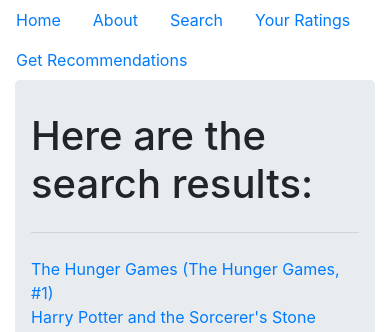
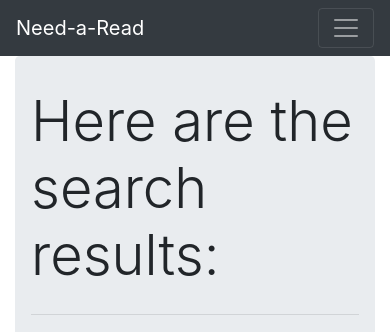
Before and after one commit to Safikh/Book-Recommender, a Flask app: page /search_results/1 in a window 390 px wide. Shown: the top 332 px of the page. Run offline with Flask 2, Linux system fonts and the light colour scheme; parts of the project's set-up code (start-up, migrations or seed data) failed here and were passed over; some libraries are stand-ins or nearby versions.

Commit message:
Modified Navbar. Gridview added.

```diff
--- a/project/core/forms.py
+++ b/project/core/forms.py
@@ -2,9 +2,10 @@
 from wtforms import StringField, SubmitField, RadioField
 
 
+
 class SearchForm(FlaskForm):
     text = StringField('Title')
-    submit = SubmitField('Search')
+    submit = SubmitField('')
 
 class RatingForm(FlaskForm):
     rating = RadioField(choices=[1,2,3,4,5])
--- a/project/core/views.py
+++ b/project/core/views.py
@@ -77,6 +77,6 @@
 
     preds = predict(df['given_rating'].values.reshape(1, M)).reshape(-1, 1)
     df['predicted_rating'] = [np.round(pred, 2) for pred in preds]
-    recc_books = df[(df['given_rating'] == 0) & (df['predicted_rating'] > 3)].sample(n=10)
+    recc_books = df[(df['given_rating'] == 0) & (df['predicted_rating'] > 3.25)].sample(n=10)
 
     return render_template('recommendations.html', recc_books=recc_books)
--- a/project/templates/base.html
+++ b/project/templates/base.html
@@ -2,25 +2,44 @@
 <html lang="en" dir="ltr">
 <head>
     <meta charset="UTF-8">
-    <title>Limbo</title>
+    <title>Need-a-Read</title>
     <!-- CSS only -->
     <link rel="stylesheet" href="https://stackpath.bootstrapcdn.com/bootstrap/4.5.2/css/bootstrap.min.css" integrity="sha384-JcKb8q3iqJ61gNV9KGb8thSsNjpSL0n8PARn9HuZOnIxN0hoP+VmmDGMN5t9UJ0Z" crossorigin="anonymous">
-
+    <link rel="stylesheet" href="https://cdnjs.cloudflare.com/ajax/libs/font-awesome/4.7.0/css/font-awesome.min.css">
 
     <!-- JS, Popper.js, and jQuery -->
     <script src="https://code.jquery.com/jquery-3.5.1.slim.min.js" integrity="sha384-DfXdz2htPH0lsSSs5nCTpuj/zy4C+OGpamoFVy38MVBnE+IbbVYUew+OrCXaRkfj" crossorigin="anonymous"></script>
     <script src="https://cdn.jsdelivr.net/npm/popper.js@1.16.1/dist/umd/popper.min.js" integrity="sha384-9/reFTGAW83EW2RDu2S0VKaIzap3H66lZH81PoYlFhbGU+6BZp6G7niu735Sk7lN" crossorigin="anonymous"></script>
     <script src="https://stackpath.bootstrapcdn.com/bootstrap/4.5.2/js/bootstrap.min.js" integrity="sha384-B4gt1jrGC7Jh4AgTPSdUtOBvfO8shuf57BaghqFfPlYxofvL8/KUEfYiJOMMV+rV" crossorigin="anonymous"></script>
+    <script src="https://kit.fontawesome.com/871ffb7e43.js" crossorigin="anonymous"></script>
 </head>
 <body>
-    <ul class="nav">
-        <li class="nav-link"><a href="{{url_for('core.index')}}">Home</a></li>
-        <li class="nav-link"><a href="{{url_for('core.info')}}">About</a></li>
-        <li class="nav-link"><a href="{{url_for('core.search')}}">Search</a></li>
-        <li class="nav-link"><a href="{{url_for('core.user_ratings')}}">Your Ratings</a></li>
-        <li class="nav-link"><a href="{{url_for('core.recommendations')}}">Get Recommendations</a></li>
+  <nav class="navbar navbar-expand-lg navbar-dark bg-dark">
+    <a class="navbar-brand" href="{{url_for('core.index')}}">Need-a-Read</a>
+    <button class="navbar-toggler" type="button" data-toggle="collapse" data-target="#navbarSupportedContent" aria-controls="navbarSupportedContent" aria-expanded="false" aria-label="Toggle navigation">
+      <span class="navbar-toggler-icon"></span>
+    </button>
 
-    </ul>
+    <div class="collapse navbar-collapse" id="navbarSupportedContent">
+      <ul class="navbar-nav mr-auto">
+        <li class="nav-item active">
+          <a class="nav-link" href="{{url_for('core.index')}}">Home <span class="sr-only">(current)</span></a>
+        </li>
+        <li class="nav-item">
+          <a class="nav-link" href="{{url_for('core.search')}}">Search</a>
+        </li>
+        <li class="nav-item">
+          <a class="nav-link" href="{{url_for('core.user_ratings')}}">Your Ratings</a>
+        </li>
+        <li class="nav-item">
+          <a class="nav-link" href="{{url_for('core.info')}}">About</a>
+        </li>
+      </ul>
+      <form class="form-inline my-2 my-lg-0">
+        <a class="btn btn-outline-success my-2 my-sm-0" href="{{url_for('core.recommendations')}}">Get Recommendations</a>
+      </form>
+    </div>
+  </nav>
 
     <div class="container">
         {% block content %}
--- a/project/templates/recommendations.html
+++ b/project/templates/recommendations.html
@@ -3,7 +3,8 @@
     <div class="jumbotron" align="center">
       <h3>Here are our recommendations:</h3>
       {% for _, book in recc_books.iterrows() %}
-        <p>Title: {{book['title']}}. Predicted rating: {{book['predicted_rating'][0]}}</p>
+        <p>Title: <a href="{{url_for('core.book', book_id_new=book['book_id_new'])}}">{{book['title']}}</a>
+           Predicted rating: {{book['predicted_rating'][0]}}</p>
       {% endfor %}
     </div>
 
--- a/project/templates/search_results.html
+++ b/project/templates/search_results.html
@@ -4,19 +4,38 @@
 <div class="jumbotron">
 
     {% if results|length > 0 %}
-      <h1>Here are the search results:</h1>
+      <h1 class="display-4">Here are the search results:</h1>
       <hr class="my-4">
+      <div class="container">
+        <div class="row m-auto">
 
+          {% for _, row in results[:20].iterrows() %}
+            <div class="card .col-sm m-1" style="width: 12rem">
+              <img src="{{row['medium_image_url']}}" height="150">
+              <div class="card-body">
+                  <h6 class="card-title">
+                    <a href="{{url_for('core.book', book_id_new=row['book_id_new'])}}">{{row['title']}}</a>
+                  </h6>
 
-        {% for _, row in results[:20].iterrows() %}
+                  <div class="card-text">
+                    {% if row['given_rating'] != 0%}
+                      Your Rating: {{row['given_rating']}}
+                    {% else %}
+                      Not rated yet
+                    {% endif %}
+                  </div>
 
-          <a href="{{url_for('core.book', book_id_new=row['book_id_new'])}}">{{row['title']}}</a><br>
-        {% endfor %}
+              </div>
+            </div>
+          {% endfor %}
+
+        </div>
+      </div>
 
 
       {% if results|length > 20 %}
         <hr class="my-4">
-        <p>There are more than 20 results for the given text. Please provide more elaborate text to search</p>
+        <p class="lead">There are more than 20 book results for the given text. Please provide more elaborate text to search</p>
       {% endif %}
     {% else %}
           <p>Uh-Oh! No results found.</p>
```
Also changed, not shown: project/templates/search.html (+5 -3 lines).
